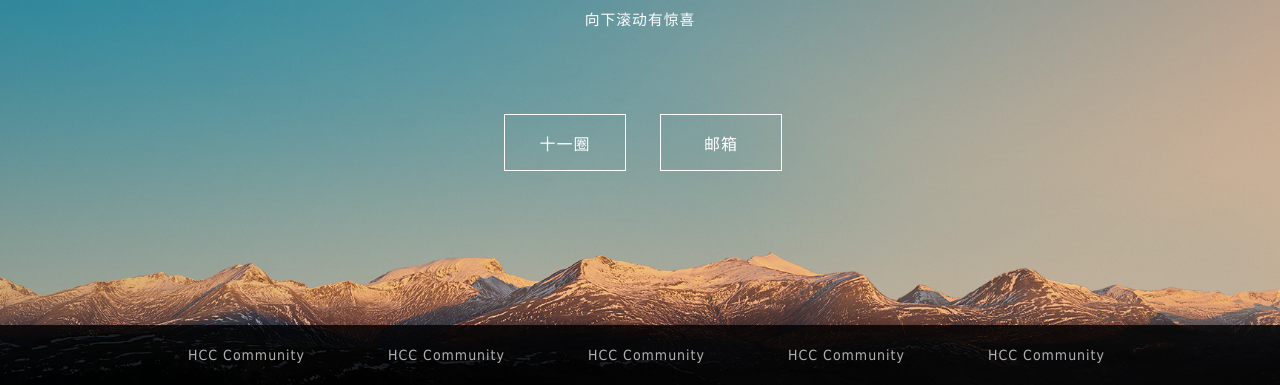
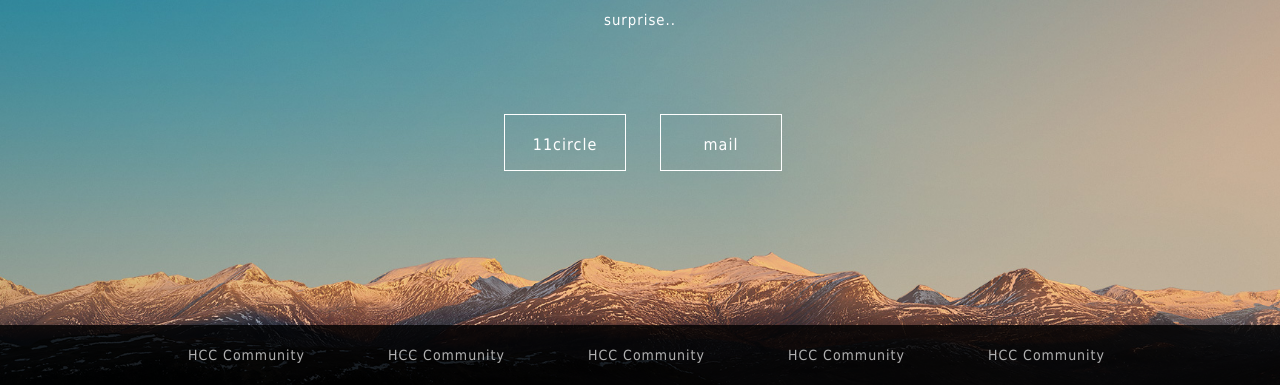
Before and after one commit to bndsteam/bndsteam.github.io, a plain HTML site: page index.html in a window 1280 px wide. Shown: the part 415-800 px from the top of the page. Drawn offline with Linux system fonts and the light colour scheme.

Commit message:
Update index.html

```diff
--- a/index.html
+++ b/index.html
@@ -89,8 +89,8 @@
     <span id="logo" class="logo original-logo" style="width: 151.269px; height: 169.734px; margin-left: -75.6347px; top: 16.574%;">
       <img alt="" src="welcome_files/balloon_fdb9722.png"></span>
     <div id="button-download" style="top: 63.88%;">
-      <a href="https://shiyiquan.net/" target="_blank" class="i-bbt">十一圈</a>
-      <a href="http://mail.hccteam.ml" target="_blank" class="i-bbt">邮箱</a></div>
+      <a href="https://shiyiquan.net/" target="_blank" class="i-bbt">11circle</a>
+      <a href="http://mail.hccteam.ml" target="_blank" class="i-bbt">mail</a></div>
     <div id="main" style="margin-top: 0px;">
 
       <ul id="boxes" style="font-size: 22.7259px;">
@@ -223,7 +223,7 @@
       <ul id="desc" style="width: 426.111px; margin-left: -213.056px; top: 42.9%; font-size: 62.4963px;">
         <li class="desc-item-first" style="display: block;">
 			<p><h2>HCC, I'm.&nbsp;&nbsp;&nbsp;</h2></p>
-          <p>向下滚动有惊喜</p>
+          <p>surprise..</p>
         </li>
         <li style="display: none;">
           <p><h2>HCC, I'm.&nbsp;&nbsp;&nbsp;</h2></p>
```
